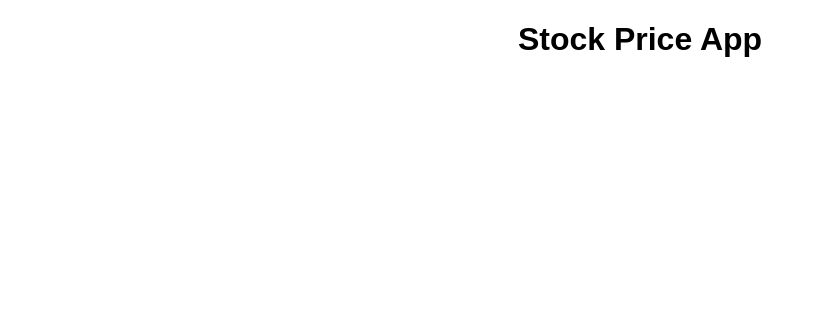
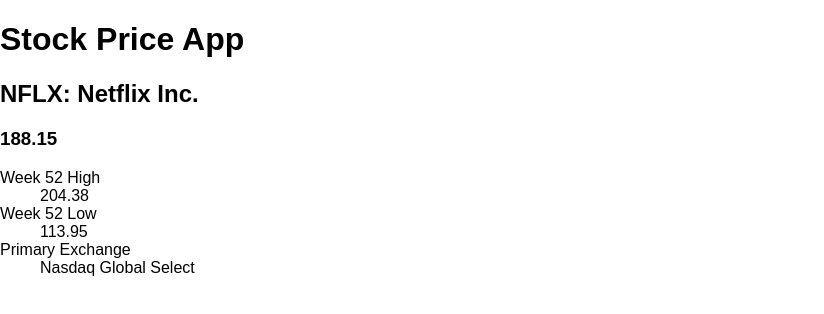
Before and after one commit to tagma-1/stockapp, a React (Create React App) app: page / in a window 1280 px wide. Shown: the top 314 px of the page, without its empty margins (0-824 px from the left). Built offline with nearby package versions, Linux system fonts and the light colour scheme.

Commit message:
Add render of stock price component

```diff
--- a/src/App.css
+++ b/src/App.css
@@ -1,3 +1,3 @@
 .App {
-  text-align: center;
+  /* text-align: center; */
 }
--- a/src/App.js
+++ b/src/App.js
@@ -1,12 +1,22 @@
 import React, { Component } from 'react';
 // import logo from './logo.svg';
 import './App.css';
+import StockInfo from './components/Stockinfo'
 
 class App extends Component {
   render() {
     return (
       <div className="App">
         <h1>Stock Price App</h1>
+        <StockInfo
+          symbol='NFLX'
+          companyName='Netflix Inc.'
+          primaryExchange='Nasdaq Global Select'
+          latestPrice={ 188.15 }
+          latestSource='Close'
+          week52High={ 204.38 }
+          week52Low={ 113.95 }
+        />
       </div>
     );
   }
--- a/src/components/Stockinfo.js
+++ b/src/components/Stockinfo.js
@@ -13,6 +13,18 @@
     <div>
       <h2>{ symbol }: { companyName }</h2>
       <h3>{ latestPrice}</h3>
+      <dl>
+
+        <dt>Week 52 High</dt>
+        <dd>{ week52High }</dd>
+
+        <dt>Week 52 Low</dt>
+        <dd>{ week52Low }</dd>
+
+        <dt>Primary Exchange</dt>
+        <dd>{ primaryExchange }</dd>
+
+      </dl>
     </div>
   )
 }
```
